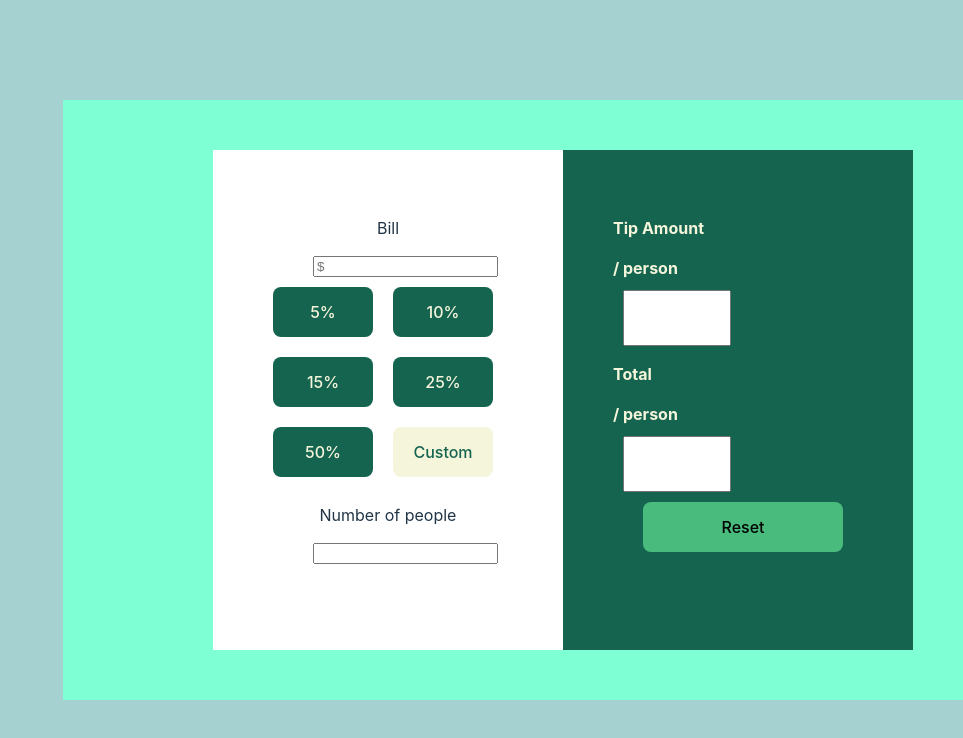
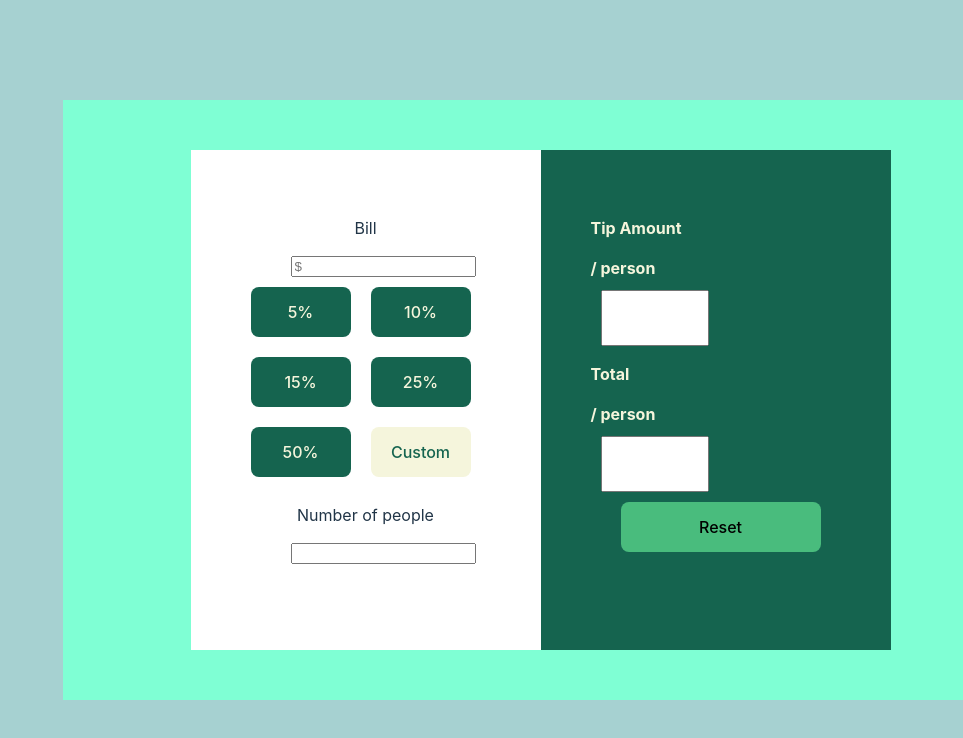
Before and after one commit to Richtbiscuitcoder/tip-calc, a React (Vite) app in the folder tip-calculator/: page / in a window 1280 px wide. Shown: the top 738 px of the page, without its empty margins (317-1280 px from the left). Built offline with nearby package versions, Linux system fonts and the light colour scheme.

Commit message:
more layout tweaks

```diff
--- a/tip-calculator/src/App.jsx
+++ b/tip-calculator/src/App.jsx
@@ -1,11 +1,14 @@
 import GreenBox from "./components/GreenBox"
 import ButtonBox from "./components/ButtonBox"
 import './App.css'
+import Input from "./components/Input"
+import { useState } from "react"
 
 
 
 function App() {
 
+  const [inputValue, setInputValue] = useState('')
 
   return (
     <>
@@ -13,6 +16,8 @@ function App() {
         <div className="container">
           <GreenBox text="Reset" />
           <ButtonBox />
+          <Input setValue={setInputValue} />
+          <p>{inputValue}</p>
         </div>
       </div>
     </>
--- a/tip-calculator/src/components/ButtonBox/style.css
+++ b/tip-calculator/src/components/ButtonBox/style.css
@@ -7,7 +7,7 @@
     justify-content: center;
     align-items: center;
     left: 50%;
-    transform: translateX(-50%);
+    transform: translateX(-30%);
     z-index: 2;
 }
 
--- a/tip-calculator/src/components/GreenBox/index.jsx
+++ b/tip-calculator/src/components/GreenBox/index.jsx
@@ -5,10 +5,10 @@ const GreenBox = ({text}) => {
         <div className="green-box">
             <p>Tip Amount</p>
             <p>/ person</p>
-            <input />
+            <input id="tip-amount"/>
             <p>Total</p>
             <p>/ person</p>
-            <input />
+            <input id="total"/>
             <button className="green-button" text="Reset">{text}</button>
         </div>
 
--- a/tip-calculator/src/components/GreenBox/style.css
+++ b/tip-calculator/src/components/GreenBox/style.css
@@ -4,7 +4,7 @@
     height: 400px;
     padding: 50px;
     right: 50%;
-    transform: translateX(150%);
+    transform: translateX(170%);
     z-index: 2;
     display: block;
     justify-content: center;
--- /dev/null
+++ b/tip-calculator/src/components/Input/index.jsx
@@ -0,0 +1,15 @@
+const Input = ({setValue}) => {
+
+
+    const handleChange = (e) => {
+
+        console.log(e.target.value)
+    }
+
+    return (
+        <input type="number" onChange={handleChange} />
+    )
+
+}
+
+export default Input
```
